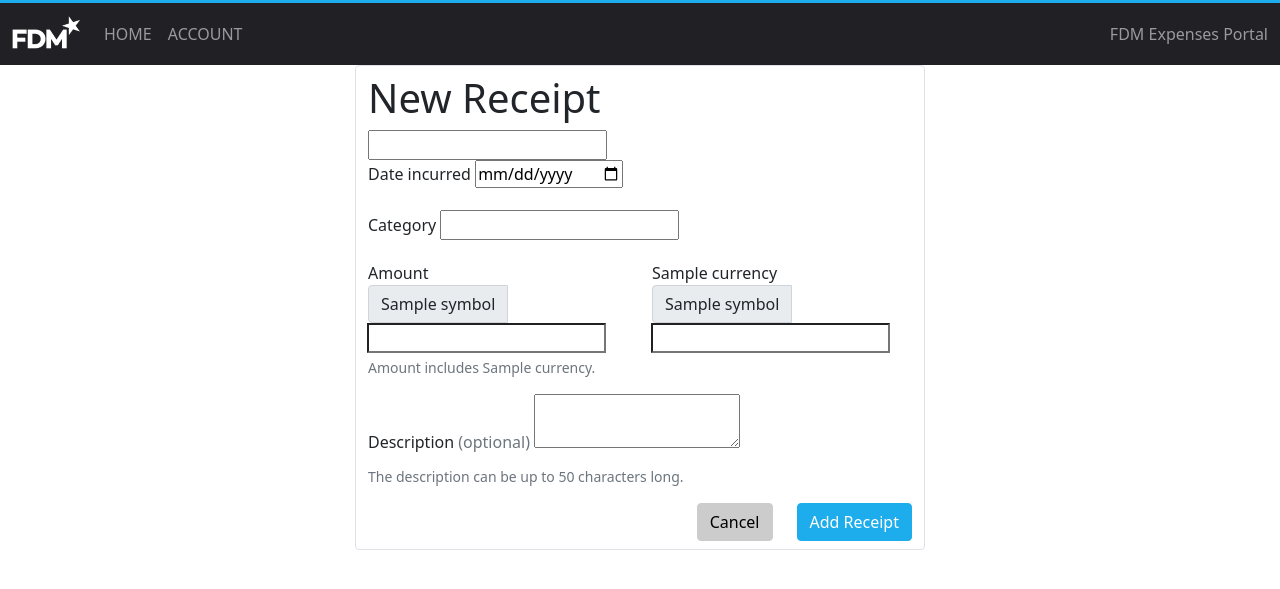
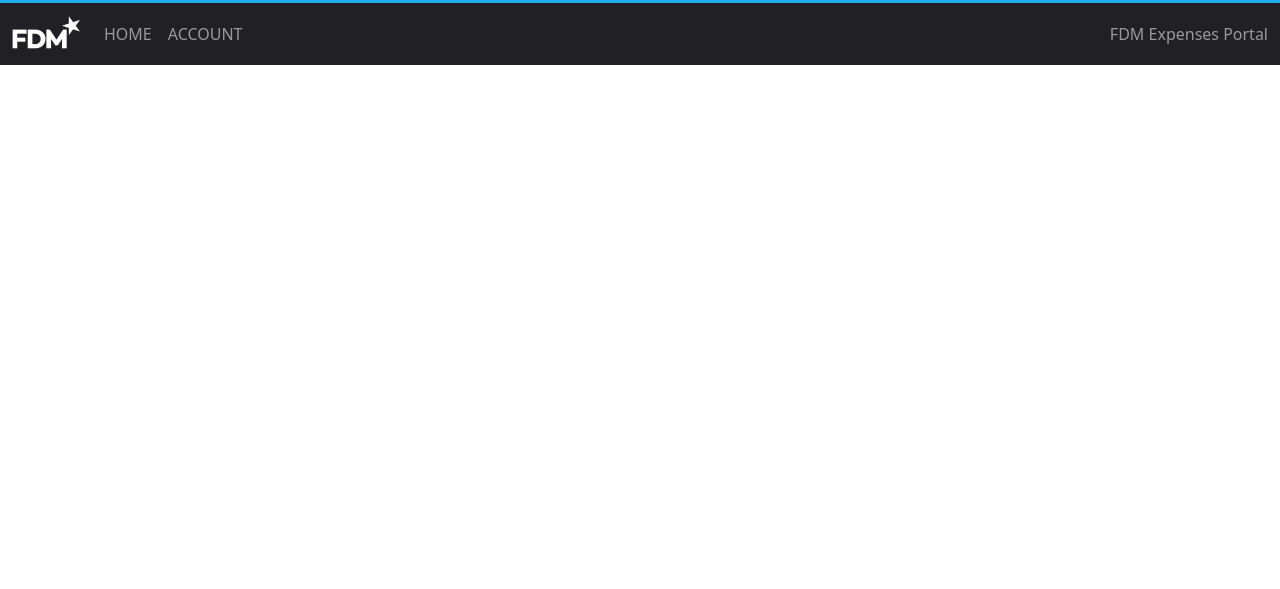
Before and after one commit to iamlogan/expenses-fdm, a Django app: template expensesapp/templates/expensesapp/receipt_new.html in a window 1280 px wide. Shown: the top 589 px of the page. Run offline with Django 3.2, Linux system fonts and the light colour scheme; the template is opened without the code that fills it: most values are stand-ins (such as "Sample title", 1, 10 or a date in 2020); form fields are guessed from the names that the template uses; some libraries are stand-ins or nearby versions.

Commit message:
Fixed slow loading of new receipt form

```diff
--- a/expensesapp/templates/expensesapp/receipt_new.html
+++ b/expensesapp/templates/expensesapp/receipt_new.html
@@ -2,7 +2,7 @@
 
 {% block content %}
 
-    <div class="container overflow-hidden">
+    <div class="container overflow-hidden" id="js-area">
         <div class="row justify-content-center">
             <div class="col col-md-10 col-lg-7 col-xl-6 border rounded">
                 <div class="row mt-2">
@@ -141,6 +141,10 @@
           description_elem.classList.add("is-invalid");
         {% endif %}
 
+        // Reveal the slow-to-load form area
+        let form_area = document.getElementById("js-area");
+        form_area.style.display = "block";
+
       });
 
     </script>
```
